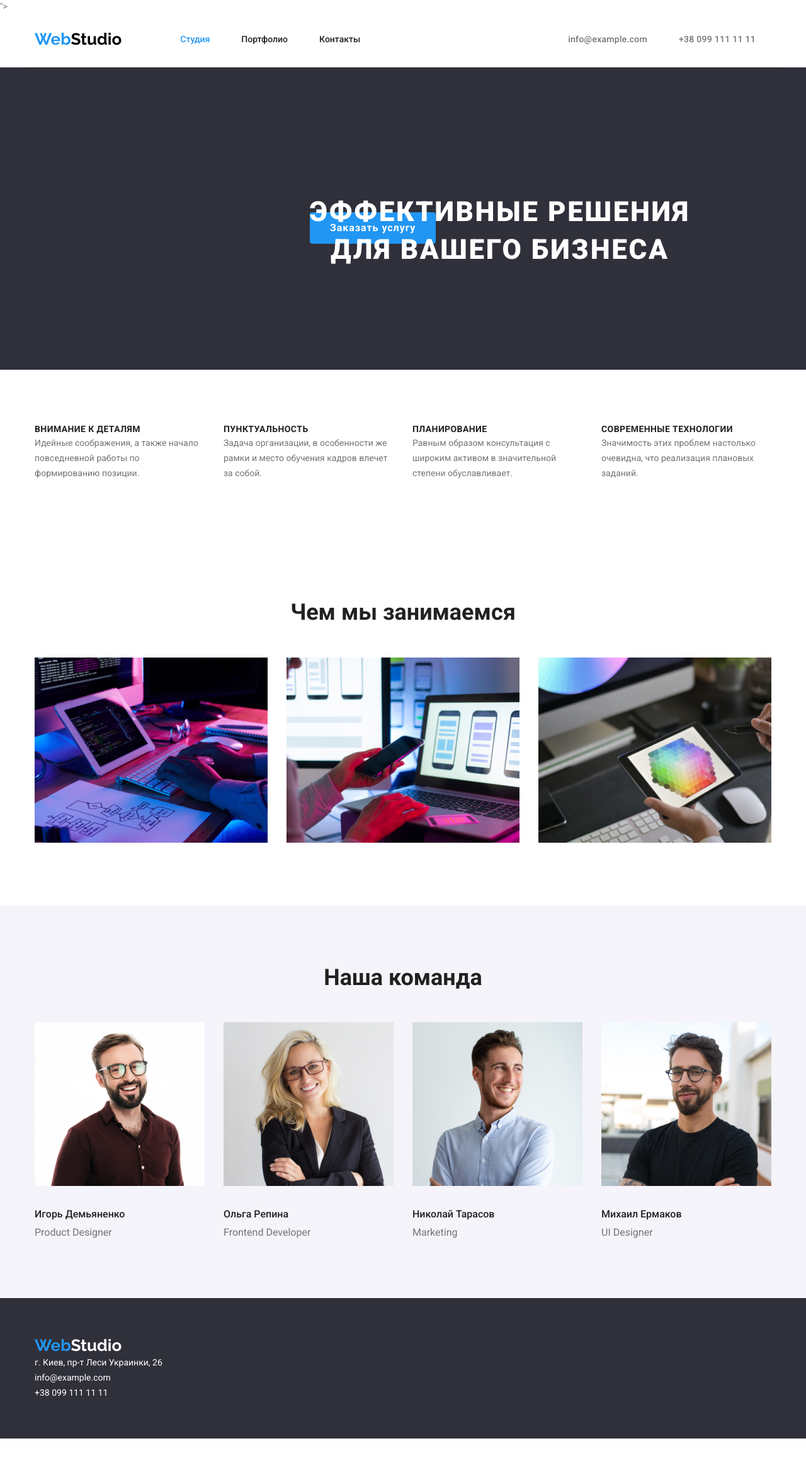
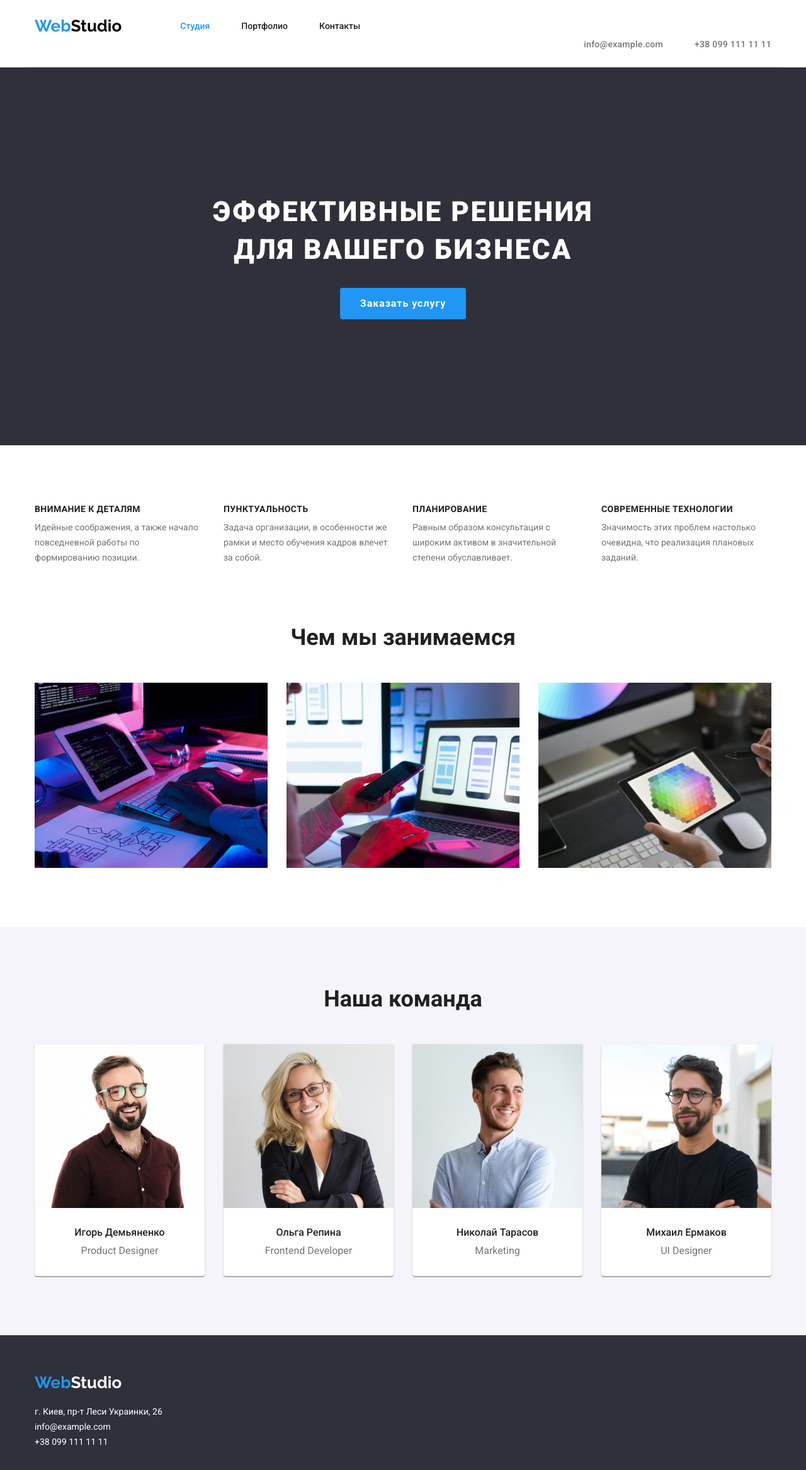
Before and after one commit to MariPetrenko/goit-markup-hw-03, a plain HTML site: page index.html in a window 1280 px wide. Shown: the whole page at 63% size. Before the commit the page ends 2284 px from the top, so only its background shows below. Drawn offline with nearby package versions, Linux system fonts and the light colour scheme.

Commit message:
правки
внесла правки согласно комментариям ментора

```diff
--- a/css/styles.css
+++ b/css/styles.css
@@ -43,6 +43,12 @@ ul {
   margin-top: 0;
   margin-bottom: 0;
   list-style: none;
+}
+
+img {
+  display: block;
+  max-width: 100%;
+  height: auto;
 }
 
 .container {
@@ -114,14 +120,18 @@ ul {
 .header-nav:focus {
   color: var(--accent-text-color-btn);
 }
-
 .header-nav.current {
   color: var(--accent-text-color-btn);
 }
 
+.heder-contact-list {
+  display: flex;
+  align-items: center;
+}
 .header-contact-items {
   margin-left: 330px;
   display: flex;
+  justify-content: flex-end;
 }
 
 .header-list {
@@ -148,33 +158,27 @@ ul {
 
 /*Логотип страницы*/
 .logo-section {
+  padding-top: 200px;
+  padding-bottom: 200px;
+  text-align: center;
   background-color: var(--section-fond-color);
 }
 
-.logo-info {
-  padding-top: 200px;
-  padding-right: 452px;
-  padding-bottom: 200px;
-  padding-left: 452px;
-}
-
 .logo-titel {
+  width: 696px;
+  margin: auto;
   color: var(--text-color-logo-adres-btn);
   font-size: 44px;
   font-weight: 900;
   line-height: 1.36;
   letter-spacing: 0.06em;
   font-family: Roboto;
-  font-style: normal;
-  text-align: center;
   text-transform: uppercase;
-  position: absolute;
 }
 
 .logo-btn {
   margin-top: 30px;
   padding: 10px 32px;
-
   min-width: 13px;
   color: var(--text-color-logo-adres-btn);
   background-color: var(--accent-text-color-btn);
@@ -183,7 +187,6 @@ ul {
   cursor: pointer;
   line-height: 1.87;
   align-items: center;
-
   letter-spacing: 0.06em;
   border-radius: 4px;
   border: 0;
@@ -198,15 +201,15 @@ ul {
 /*Особенности*/
 .features {
   width: 1200px;
+  margin: auto;
 }
 
 .titel {
-  margin-top: 0;
-  padding-bottom: 10px;
+  margin-bottom: 10px;
   color: var(--titel-text-color);
   font-weight: bold;
   font-size: 14px;
-  line-height: 1.14px;
+  line-height: 1.14;
   letter-spacing: 0.03em;
   text-transform: uppercase;
 }
@@ -226,9 +229,15 @@ ul {
 .about-features {
   color: var(--primery-text-color);
   line-height: 1.71;
+  letter-spacing: 0, 03em;
 }
 
 /*Примеры робот*/
+
+.gallery-section {
+  padding-top: 0;
+}
+
 .list-foto {
   display: flex;
 }
@@ -262,7 +271,12 @@ ul {
   line-height: 1.16;
 }
 .team-section {
+  text-align: center;
   margin-right: 30px;
+  border-radius: 0px 0px 4px 4px;
+  box-shadow: 0px 1px 3px rgba(0, 0, 0, 0.12), 0px 1px 1px rgba(0, 0, 0, 0.14),
+    0px 2px 1px rgba(0, 0, 0, 0.2);
+  background: var(--main-background-color);
 }
 .team-section:last-child {
   margin-right: 0;
@@ -270,15 +284,13 @@ ul {
 .team-img {
   margin-bottom: 30px;
 }
-.titel-person {
-  margin-bottom: 10px;
-}
 
 .team-titel,
 .titel {
   color: var(--titel-text-color);
 }
 .titel-person {
+  margin-bottom: 10px;
   color: var(--titel-text-color);
   font-weight: 500;
   font-size: 16px;
@@ -286,6 +298,7 @@ ul {
 }
 
 .team-position {
+  margin-bottom: 30px;
   color: var(--primery-text-color);
   font-size: 16px;
   line-height: 1.18;
@@ -299,15 +312,15 @@ ul {
 }
 
 .footer-logo {
-  margin-bottom: 20px;
   font-family: Raleway;
   color: var(--text-color-logo-adres-btn);
-  font-size: 26px;
   font-weight: bold;
   text-decoration: none;
   cursor: default;
   font-size: 26px;
   line-height: 1.19;
+  margin-bottom: 20px;
+  display: block;
 }
 
 .footer-logo-accent {
@@ -324,6 +337,11 @@ ul {
   cursor: default;
   line-height: 1.71;
   font-style: normal;
+  display: block;
+  margin-bottom: 9px;
+}
+.footer-contact:last-child {
+  margin-bottom: 0;
 }
 
 .footer-contact:hover,
@@ -337,7 +355,7 @@ ul {
 .list-btn {
   display: flex;
   justify-content: center;
-  padding-bottom: 50px;
+  margin-bottom: 50px;
 }
 
 .filtr-btn {
@@ -369,7 +387,6 @@ ul {
   width: calc((100-60px) / 3);
   margin-right: 30px;
   margin-bottom: 30px;
-  border: 1px solid #eeeeee;
 }
 .portfolio-section:nth-child(3n) {
   margin-right: 0;
@@ -378,8 +395,15 @@ ul {
 .portfolio-section:nth-last-child(-n + 3) {
   margin-bottom: 0;
 }
+.portfolio-card {
+  border-left: 1px solid #eeeeee;
+  border-right: 1px solid #eeeeee;
+  border-bottom: 1px solid #eeeeee;
+  padding: 20px 24px;
+}
 
 .portfolio-titel {
+  margin-bottom: 4px;
   padding-top: 20px;
   color: var(--titel-text-color);
   font-weight: bold;
@@ -388,7 +412,6 @@ ul {
   letter-spacing: 0.06em;
 }
 .about-portfolio {
-  padding-top: 4px;
   color: var(--primery-text-color);
   font-size: 16px;
   line-height: 1.87;
--- a/index.html
+++ b/index.html
@@ -12,7 +12,7 @@
         rel="stylesheet">
 
         <!-- modern-normalisd-->
-    <link rel="stylesheet" hre="<link rel="stylesheet" href="https://cdn.jsdelivr.net/npm/modern-normalize@1.1.0/modern-normalize.min.css">">
+    <link rel="stylesheet" href="https://cdn.jsdelivr.net/npm/modern-normalize@1.1.0/modern-normalize.min.css">
 
     <link rel="stylesheet" href="./css/styles.css">
 </head>
@@ -24,33 +24,32 @@
          <nav class="header-main-nav">
             <a class="header-logo" lang="en" href="./index.html"><span class="header-logo-accent">Web</span>Studio</a>
 
-            <ul class="header-items list">
+            <ul class="header-items">
                 <li class="heder-nav-list"><a class="header-nav current" href="./index.html">Студия</a></li>
                 <li class="heder-nav-list"><a class="header-nav" href="portfolio.html">Портфолио</a></li>
                 <li class="heder-nav-list"><a class="header-nav" href="">Контакты</a></li>
             </ul>
+         </nav>
 
-
-            <ul class="header-contact-items list">
+            <ul class="header-contact-items">
                 <li class="header-list"><a class="header-contact" href="mailto:info@example.com">info@example.com</a></li>
                 <li class="header-list"><a class="header-contact" href="tel+380991111111">+38 099 111 11 11</a></li>
             </ul>
-    </nav>
     </header>
 
     <!--Основная часть страници-->
     <main>
         <!--Логотип страницы-->
         <section class="logo-section">
-            <div class="logo-info container">
-                <h1 class="logo-titel">Эффективные решения<br> для вашего бизнеса</h1>
+            <div class="container">
+                <h1 class="logo-titel">Эффективные решения для вашего бизнеса</h1>
                 <button class="logo-btn btn" type="button">Заказать услугу</button>
             </div>
         </section>
 
         <!--Особенности-->
-        <section class="features container">
-           <div class="section">
+        <section class="features section">
+           <div class="container">
                 <h2 hidden class="features-titel">Особенности</h2>
                 <ul class="features-section">
                     <li class="features-list">
@@ -78,8 +77,8 @@
         </section>
 
         <!--Примеры работ-->
-        <section class="gallery-section container">
-            <div class="section">
+        <section class="gallery-section section">
+            <div class="container">
                 <h2 class="gallery-titel">Чем мы занимаемся</h2>
                 <ul class="list-foto">
                     <li class="gellery-list">
@@ -98,32 +97,40 @@
         </section>
 
         <!--Команда-->
-        <section class="team">
-           <div class="section container">
+        <section class="team section">
+           <div class="container">
                 <h2 class="team-titel">Наша команда</h2>
                 <ul class="team-list">
                     <li class="team-section">
                         <img class="team-img" src="./imeges/card1.jpg" alt="Портрет парня тридцати лет в коричневой рубашке"
                             width="270" />
+                        <div class="team-card">
                             <h3 class="titel-person">Игорь Демьяненко</h3>
                             <p class="team-position">Product Designer</p>
+                        </div>
                     </li>
                     <li class="team-section">
                         <img class="team-img" src="./imeges/card2.jpg" alt="Портрет. Молодая красивая блондинка в черном пиджаке"
                             width="270" />
+                        <div class="team-card">
                             <h3 class="titel-person">Ольга Репина</h3>
                             <p class="team-position">Frontend Developer</p>
+                        </div>
                     </li>
                     <li class="team-section">
                         <img class="team-img" src="./imeges/card3.jpg" alt="Портрет. Веселый брюнет в голубой рубашке"
                             width="270" />
+                        <div class="team-card">
                             <h3 class="titel-person">Николай Тарасов</h3>
                             <p class="team-position">Marketing</p>
+                        </div>
                     </li>
                     <li class="team-section">
                         <img class="team-img" src="./imeges/card4.jpg" alt="портрет парня в черной рубаке на улице" width="270" />
+                       <div class="team-card">
                             <h3 class="titel-person">Михаил Ермаков</h3>
                             <p class="team-position">UI Designer</p>
+                       </div>
                     </li>
 
                 </ul>
```
Also changed, not shown: portfolio.html (+29 -10 lines). Lines whose indentation alone changed are shown as unchanged.
